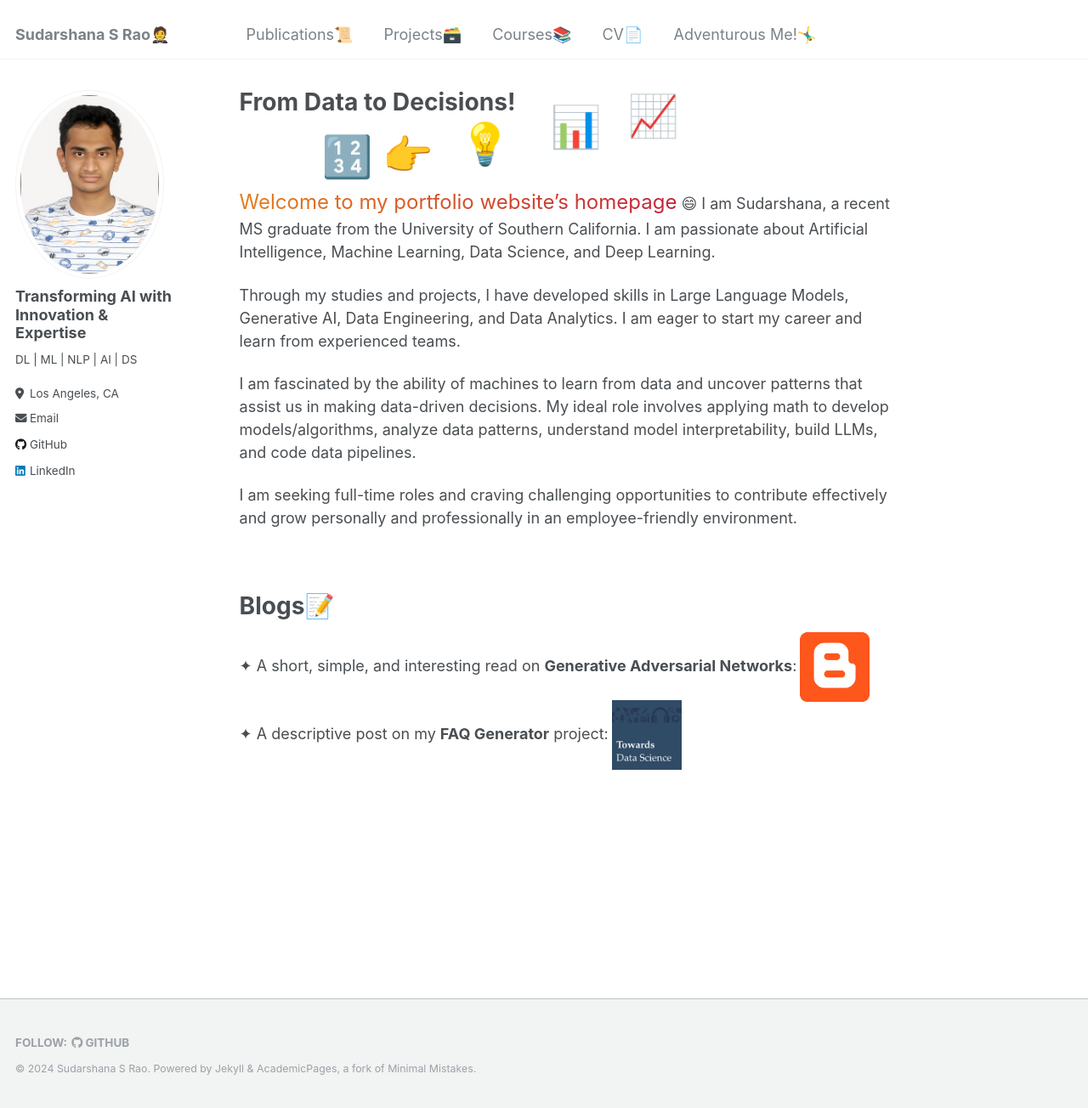
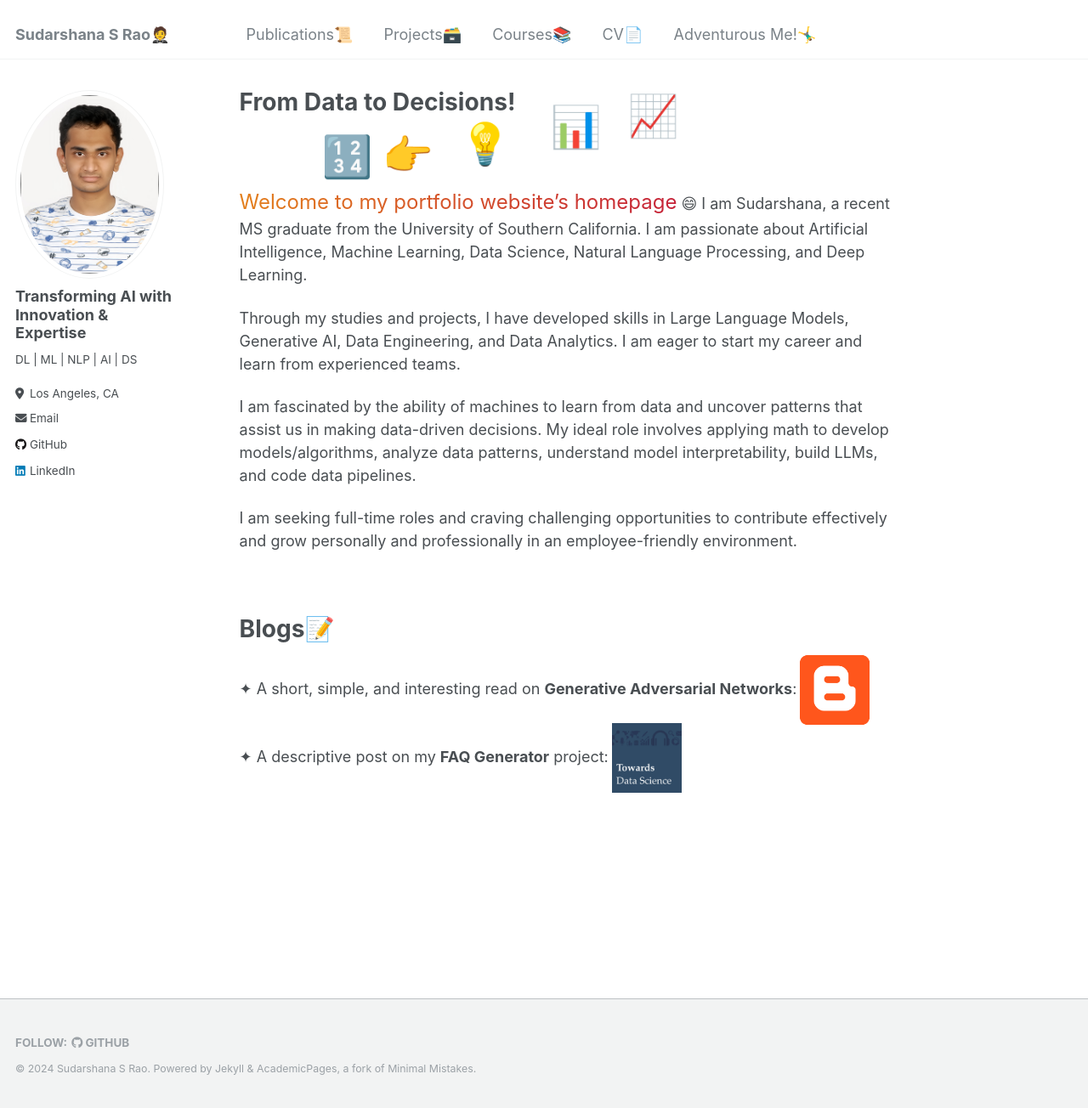
Before and after one commit to SudarshanaSRao/SudarshanaSRao.github.io, a Jekyll site: the page built from _pages/about.md, in a window 1280 px wide and 1304 px high. Shown: the whole window at 85% size. Built offline with Jekyll 4.4.1, drawn with Linux system fonts in a browser that asks for light colours.

Commit message:
Update about.md

```diff
--- a/_pages/about.md
+++ b/_pages/about.md
@@ -46,7 +46,7 @@
 }
 </style>
 
-<span class="usc">Welcome to my portfolio website's homepage</span> 😄 I am Sudarshana, a recent MS graduate from the University of Southern California. I am passionate about Artificial Intelligence, Machine Learning, Data Science, and Deep Learning.
+<span class="usc">Welcome to my portfolio website's homepage</span> 😄 I am Sudarshana, a recent MS graduate from the University of Southern California. I am passionate about Artificial Intelligence, Machine Learning, Data Science, Natural Language Processing, and Deep Learning.
 <style>
   @keyframes usc-colors {
     0% {
```
